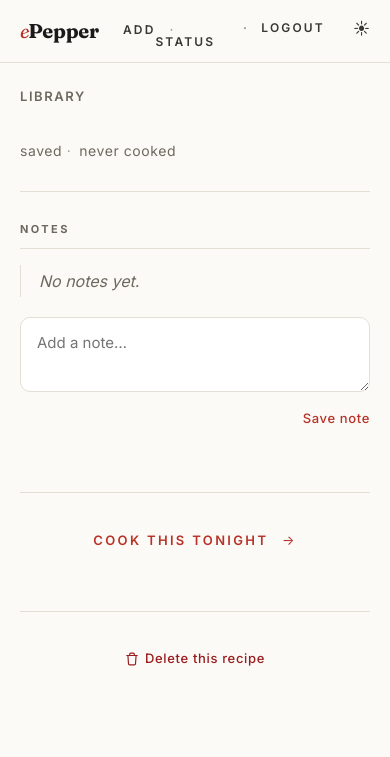
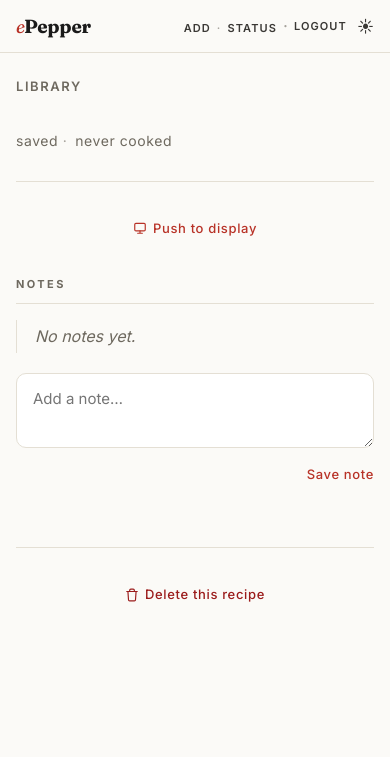
Before and after one commit to sploutchy/ePepper, a FastAPI app: template server/web/templates/recipe.html in a window 390 px wide. Shown: the top 757 px of the page. Run offline with FastAPI, Linux system fonts and the light colour scheme; the template is opened without the code that fills it, so the values that code supplies are empty; parts of the project's set-up code (start-up, migrations or seed data) failed here and were passed over.

Commit message:
revert push-coda + library lead; tighten masthead on phones
Three small fixes:

- Push to display reverts to its previous treatment — button.link.accent
  centered under the recipe meta, above the two-column body, with the
  monitor icon and the literal "Push to display" label. The "COOK THIS
  TONIGHT →" coda at the foot was a sign-off that buried the most
  important verb on the page; placing the button back under the title
  puts the action in the natural reading path.

- Library drops the "On display" lead row at the top. The dedicated
  lead made the page feel like a newsletter, and the on-air dot inside
  the recipe's list row already signals which one is currently on the
  panel — no need to duplicate.

- Topbar tightens on small viewports (≤ 540 px). The masthead nav
  links don't fit beside the wordmark at default tracking + separator
  spacing on a 390 px screen, so the mobile block now shrinks: gutter
  20 → 16 px, topbar-inner padding 14 → 12 px (+ a flex gap), brand
  font 20 → 19 px, masthead-link letter-spacing 0.18 → 0.1 em + font
  12 → 11 px, middot separator margin 14 → 6 px, theme-glyph
  margin-left 28 → 10 px. The full ePepper · ADD · STATUS · LOGOUT ☀
  row now fits comfortably on a 390 px viewport.

Dead CSS removed: .push-coda / .push-coda-btn / .push-coda-arrow and
.library-lead* (the lead-recipe row markup is gone from _list.html).

DESIGN.md updated:
- Library section drops the lead bullet and explains the on-air dot
  carries the signal alone.
- Recipe section's Push to display paragraph is rewritten back to the
  link.accent description with a one-line note that the coda placement
  was tried and reverted.

https://claude.ai/code/session_01DCWLrweM6dLs6GEj3xsdj6

```diff
--- a/server/web/static/app.css
+++ b/server/web/static/app.css
@@ -1313,73 +1313,11 @@ html[data-theme="dark"] .masthead-theme .theme-icon-dark { display: inline-block
 }
 
 
-/* ----------  Push-to-display coda (proposal 4)  ----------
-   The "push" verb now lives at the foot of the recipe as an editorial
-   sign-off rather than a button hovering above the body. Small-caps
-   Inter, paprika, single arrow glyph. No filled chrome — sits on the
-   page like the credit-line at the end of a feature. */
-.push-coda {
-  margin-top: 56px;
-  padding-top: 32px;
-  border-top: 1px solid var(--border);
-  text-align: center;
-}
-.push-coda-btn {
-  background: transparent;
-  border: 0;
-  padding: 4px 8px;
-  font-family: var(--font-body);
-  font-size: 13px;
-  font-weight: 600;
-  letter-spacing: 0.18em;
-  text-transform: uppercase;
-  color: var(--accent);
-  cursor: pointer;
-}
-.push-coda-btn:hover { color: var(--accent-hover); }
-.push-coda-arrow { margin-left: 8px; font-weight: 400; }
-
-
-/* ----------  Library tiers + lead line (proposal 5)  ----------
+/* ----------  Library tiers (proposal 5, without the lead)  ----------
    Magazine-contents-page tiering: a small-caps date eyebrow with a
-   hairline above each time bucket, and the on-display recipe promoted
-   above the tiers as a one-line lead. */
-.library-lead {
-  padding: 18px 0 22px;
-  border-bottom: 1px solid var(--border);
-  margin-bottom: 8px;
-  display: flex;
-  flex-wrap: wrap;
-  align-items: baseline;
-  gap: 12px;
-}
-.library-lead-eyebrow {
-  font-family: var(--font-body);
-  font-size: 11px;
-  font-weight: 700;
-  letter-spacing: 0.18em;
-  text-transform: uppercase;
-  color: var(--accent);
-}
-.library-lead-link {
-  font-family: var(--font-display);
-  font-size: 26px;
-  font-weight: 600;
-  font-variation-settings: "opsz" 60, "SOFT" 50;
-  color: var(--text);
-  text-decoration: none;
-  letter-spacing: -0.01em;
-}
-.library-lead-link:hover { color: var(--accent); text-decoration: none; }
-.library-lead-source {
-  font-family: var(--font-body);
-  font-size: 12px;
-  letter-spacing: 0.16em;
-  text-transform: uppercase;
-  color: var(--muted);
-  font-weight: 600;
-}
-
+   hairline above each time bucket. The lead row that used to promote
+   the on-display recipe to the top was removed — the existing on-air
+   dot inside the list row carries that signal well enough. */
 .library-tier-h {
   font-family: var(--font-body);
   font-size: 11px;
@@ -1437,11 +1375,19 @@ html[data-theme="dark"] .masthead-theme .theme-icon-dark { display: inline-block
 }
 
 @media (max-width: 540px) {
-  :root { --gutter: 20px; }
-  .topbar-inner { padding: 14px var(--gutter); }
-  .brand { font-size: 20px; }
+  :root { --gutter: 16px; }
+  /* Topbar tightens hard on phones — the masthead-nav links don't fit
+     beside the wordmark at default tracking/separator spacing on a 390 px
+     viewport. Every horizontal value shrinks by the smallest amount
+     that buys legibility back. */
+  .topbar-inner { padding: 12px var(--gutter); gap: 10px; }
+  .brand { font-size: 19px; }
   .topnav { gap: 0; }
   .iconbtn { padding: 8px; }
+  .masthead-nav .masthead-link { letter-spacing: 0.1em; font-size: 11px; }
+  .masthead-nav .masthead-link + .masthead-link::before,
+  .masthead-nav .masthead-link + .logout-form::before { margin: 0 6px; }
+  .masthead-theme { margin-left: 10px; }
   .recipe > h1 { font-size: 40px; }
   .steps li { grid-template-columns: 36px 1fr; gap: 12px; }
   .steps li::before { font-size: 26px; }
--- a/server/web/templates/recipe.html
+++ b/server/web/templates/recipe.html
@@ -36,6 +36,18 @@
     {%- endif %}
   </p>
 
+  <div class="actions">
+    {# Same link-style treatment as "Delete this recipe" in the footer —
+       quiet, no filled chrome. Push isn't destructive so we colour with
+       --accent (paprika) instead of --danger. #}
+    <button class="link accent"
+            hx-post="/app/recipes/{{ r.id }}/push"
+            hx-target="#toast"
+            hx-swap="innerHTML">
+      {{ icon("monitor", 14) }} Push to display
+    </button>
+  </div>
+
   {# Magazine-style two-column body on desktop: ingredients pin into a
      sticky left aside, instructions + notes flow in the main column.
      The grid collapses to a single column at ≤ 900px (see .recipe-body
@@ -73,20 +85,6 @@
     </section>
   </div>
 
-  {# Push to display now lives at the foot of the recipe as a one-line
-     editorial sign-off — small-caps Inter, paprika, no icon. The verb is
-     the most important on the page; placing it as the last thing the
-     reader sees converts the recipe into an action rather than burying
-     the action under the title. #}
-  <div class="push-coda">
-    <button class="push-coda-btn"
-            hx-post="/app/recipes/{{ r.id }}/push"
-            hx-target="#toast"
-            hx-swap="innerHTML">
-      Cook this tonight <span class="push-coda-arrow" aria-hidden="true">→</span>
-    </button>
-  </div>
-
   {# Delete sits at the very bottom, styled as a quiet link so it's reachable
      but never competes with Display for the user's attention. The earlier
      side-by-side Display / Delete pairing invited fat-finger mistakes.
```
Also changed, not shown: DESIGN.md (+17 -14 lines), server/web/templates/_list.html (+0 -16 lines).
